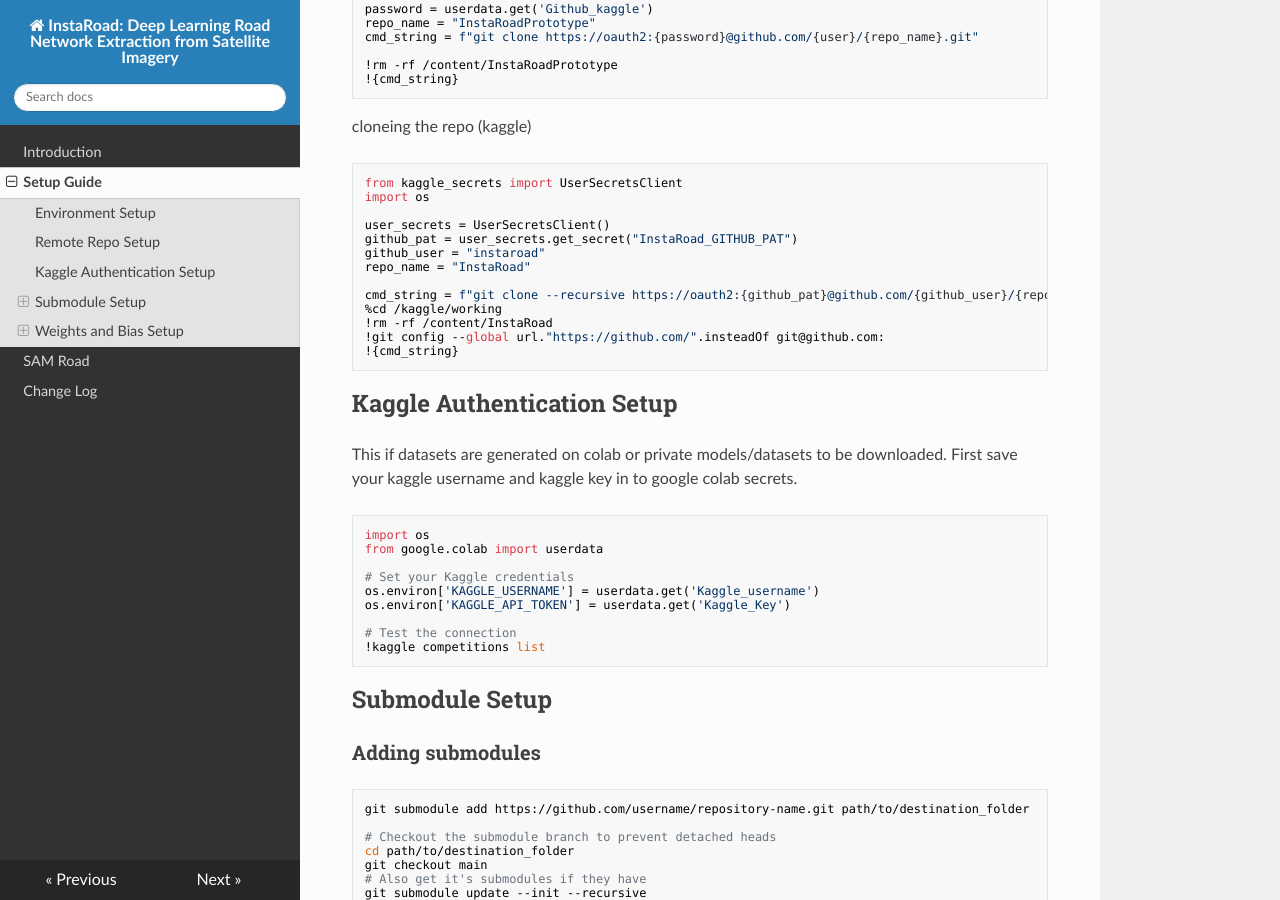
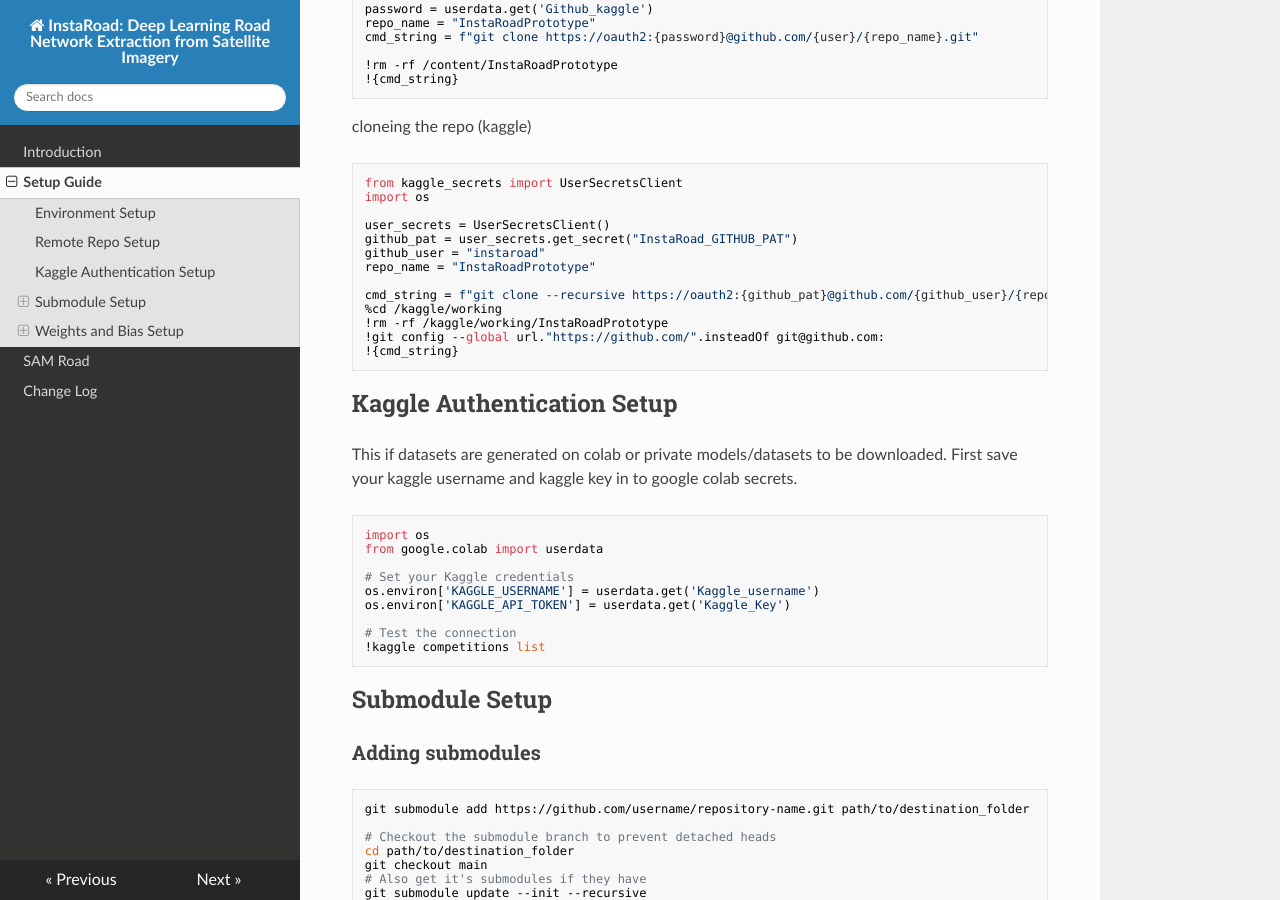
Before and after one commit to Goamhobala/Task-Driven-Super-Resolution-, an MkDocs documentation site: the page built from docs/setup.md, in a window 1280 px wide and 900 px high, scrolled down 1484 px. Built offline with MkDocs 1.6.1, drawn with Linux system fonts in a browser that asks for light colours; nearby versions of some CDN libraries.

Commit message:
Docs: fix repo name

````diff
--- a/docs/setup.md
+++ b/docs/setup.md
@@ -71,11 +71,11 @@ import os
 user_secrets = UserSecretsClient()
 github_pat = user_secrets.get_secret("InstaRoad_GITHUB_PAT")
 github_user = "instaroad"
-repo_name = "InstaRoad"
+repo_name = "InstaRoadPrototype"
 
 cmd_string = f"git clone --recursive https://oauth2:{github_pat}@github.com/{github_user}/{repo_name}.git"
 %cd /kaggle/working
-!rm -rf /content/InstaRoad
+!rm -rf /kaggle/working/InstaRoadPrototype
 !git config --global url."https://github.com/".insteadOf git@github.com:
 !{cmd_string}
 ```
````
